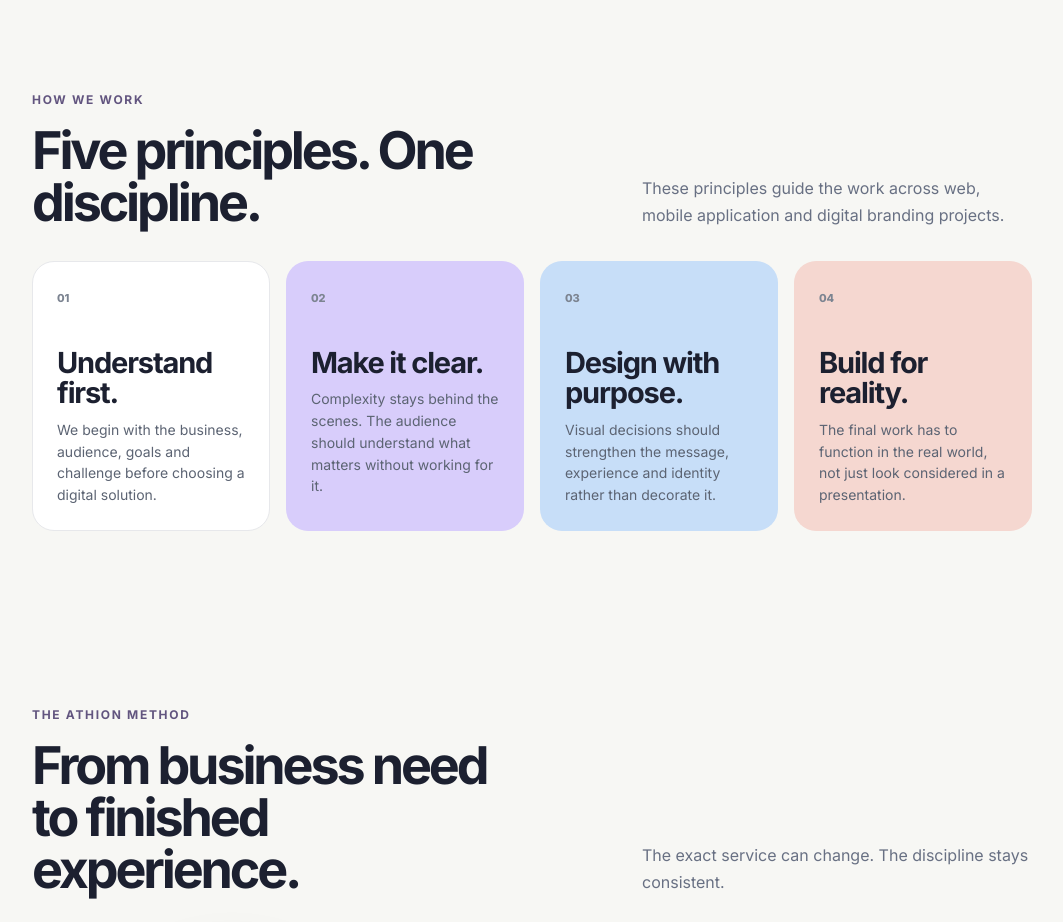
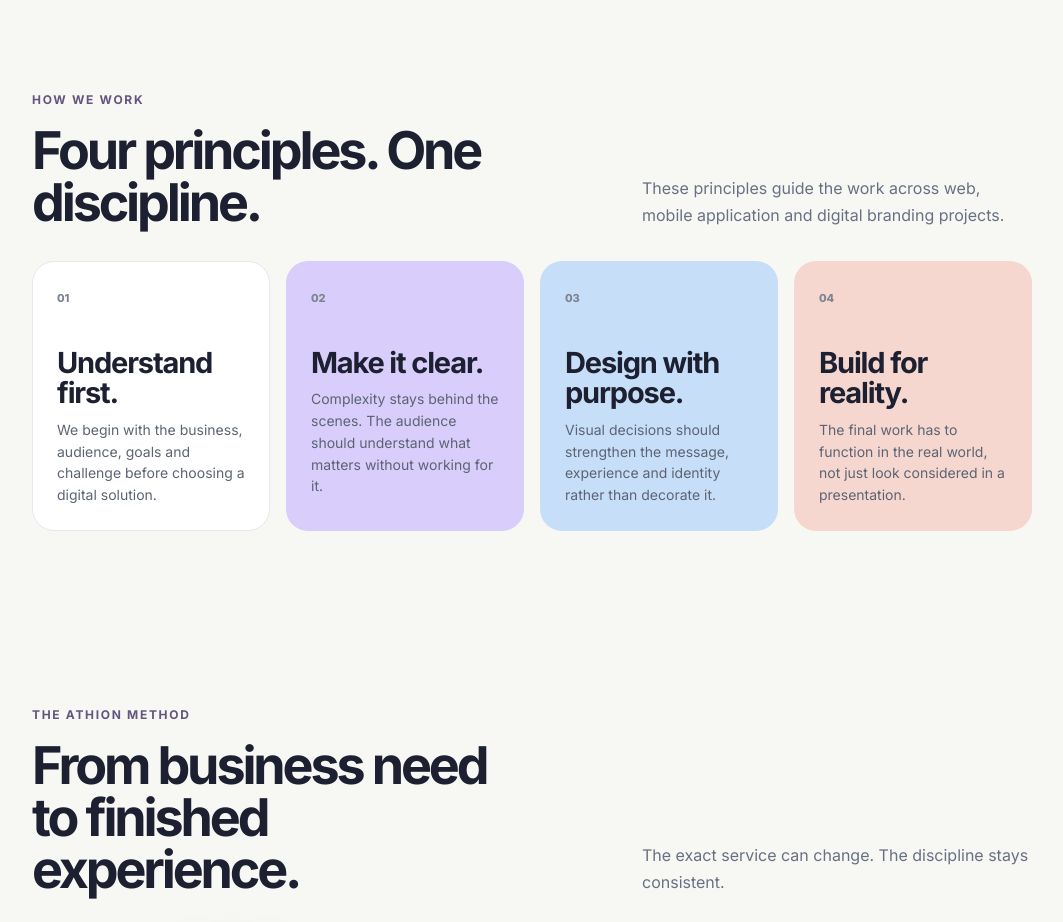
Before and after one commit to athion-studio/athion_studio, a plain HTML site: page studio.html in a window 1280 px wide. Shown: the part 1480-2402 px from the top of the page, without its empty margins (108-1171 px from the left). Drawn offline with Linux system fonts and the light colour scheme.

Commit message:
Update principles count from five to four

```diff
--- a/studio.html
+++ b/studio.html
@@ -86,7 +86,7 @@
 <div class="studio-intro"><article class="studio-intro-card lav"><span class="studio-kicker">Our role</span><h3>Bring the pieces together.</h3><p>Strategy, design and technology can easily become separate conversations. Athion Studio connects them into one direction so the final experience feels coherent to the people using it.</p></article><article class="studio-intro-card"><span class="studio-kicker">Our standard</span><h3>Simple for the audience. Thoughtful behind the scenes.</h3><p>We aim for digital experiences that feel natural to use while the detail, structure and technical decisions remain carefully considered underneath.</p></article></div>
 </section>
 <section class="section">
-<div class="section-head"><div><div class="eyebrow">HOW WE WORK</div><h2>Five principles. One discipline.</h2></div><p>These principles guide the work across web, mobile application and digital branding projects.</p></div>
+<div class="section-head"><div><div class="eyebrow">HOW WE WORK</div><h2>Four principles. One discipline.</h2></div><p>These principles guide the work across web, mobile application and digital branding projects.</p></div>
 <div class="studio-principles"><article class="studio-principle"><span class="num">01</span><h3>Understand first.</h3><p>We begin with the business, audience, goals and challenge before choosing a digital solution.</p></article><article class="studio-principle"><span class="num">02</span><h3>Make it clear.</h3><p>Complexity stays behind the scenes. The audience should understand what matters without working for it.</p></article><article class="studio-principle"><span class="num">03</span><h3>Design with purpose.</h3><p>Visual decisions should strengthen the message, experience and identity rather than decorate it.</p></article><article class="studio-principle"><span class="num">04</span><h3>Build for reality.</h3><p>The final work has to function in the real world, not just look considered in a presentation.</p></article></div>
 </section>
 <section class="section">
```
